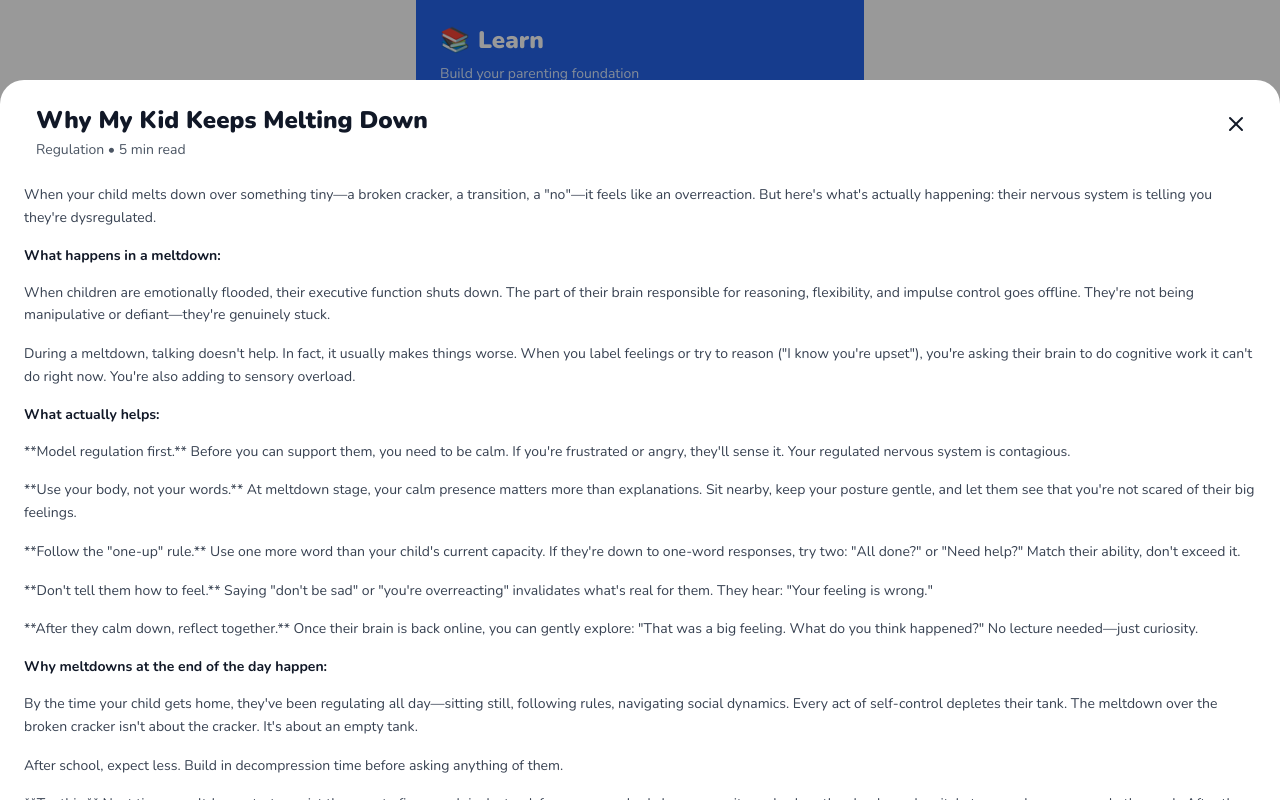
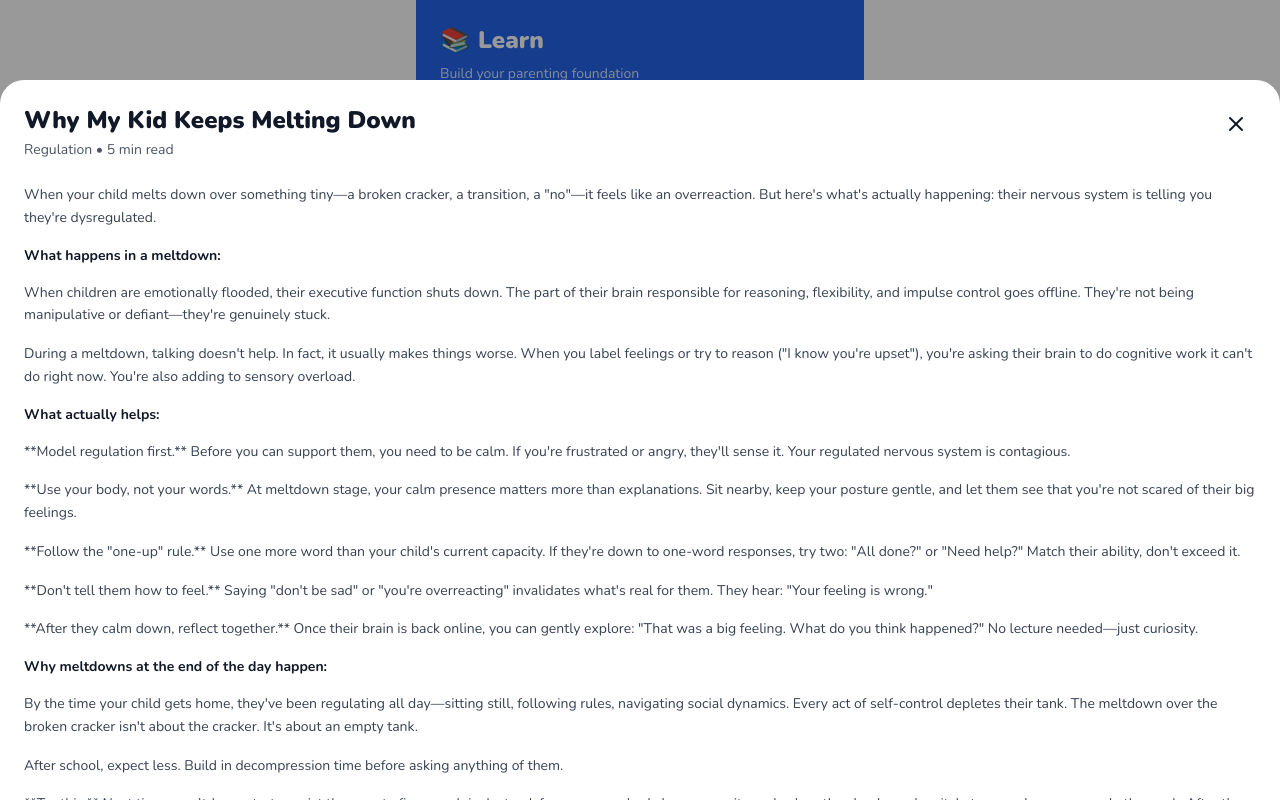
Before and after one commit to kyleholden1/kandu-app-og, a Next.js app: page /learn in a window 1280 px wide. Both pictures are taken after a click on the button 640 px from the left and 506 px from the top of the page. Shown: the top 800 px of the page. Built offline with nearby package versions, Linux system fonts and the light colour scheme.

Commit message:
Remove icon references from Learn page
Amp-Thread-ID: https://ampcode.com/threads/T-019c0015-dae8-71a4-9d64-819e46dcb38a
Co-authored-by: Amp <amp@ampcode.com>

```diff
--- a/app/learn/page.tsx
+++ b/app/learn/page.tsx
@@ -90,14 +90,11 @@ export default function LearnPage() {
                 <div className="border-2 border-gray-200 bg-white hover:border-gray-300 rounded-2xl p-4 space-y-2">
                   {/* Header */}
                   <div className="flex items-start justify-between gap-3">
-                    <div className="flex items-start gap-3 flex-1">
-                      <span className="text-2xl flex-shrink-0">{lesson.icon}</span>
                     <div className="flex-1">
                       <h3 className="font-black text-gray-900 leading-tight text-base">
                         {lesson.title}
                       </h3>
                       <p className="text-sm text-gray-600 mt-1 line-clamp-2">{lesson.excerpt}</p>
-                      </div>
                     </div>
                     <ChevronDown size={20} className="flex-shrink-0 text-gray-400" />
                   </div>
@@ -125,15 +122,12 @@ export default function LearnPage() {
           <div className="bg-white rounded-t-3xl w-full max-h-[90vh] overflow-y-auto p-6 space-y-6">
             {/* Header */}
             <div className="flex items-start justify-between gap-3">
-              <div className="flex items-start gap-3 flex-1">
-                <span className="text-3xl">{selectedLesson.icon}</span>
-                <div>
+              <div className="flex-1">
                 <h2 className="text-2xl font-black text-gray-900">{selectedLesson.title}</h2>
                 <p className="text-sm text-gray-600 mt-1">
                   {LESSON_CATEGORIES[selectedLesson.category].label} •{' '}
                   {selectedLesson.readTime} min read
                 </p>
-                </div>
               </div>
               <button
                 onClick={() => setExpandedLessonId(null)}
```
Lines whose indentation alone changed are shown as unchanged.
